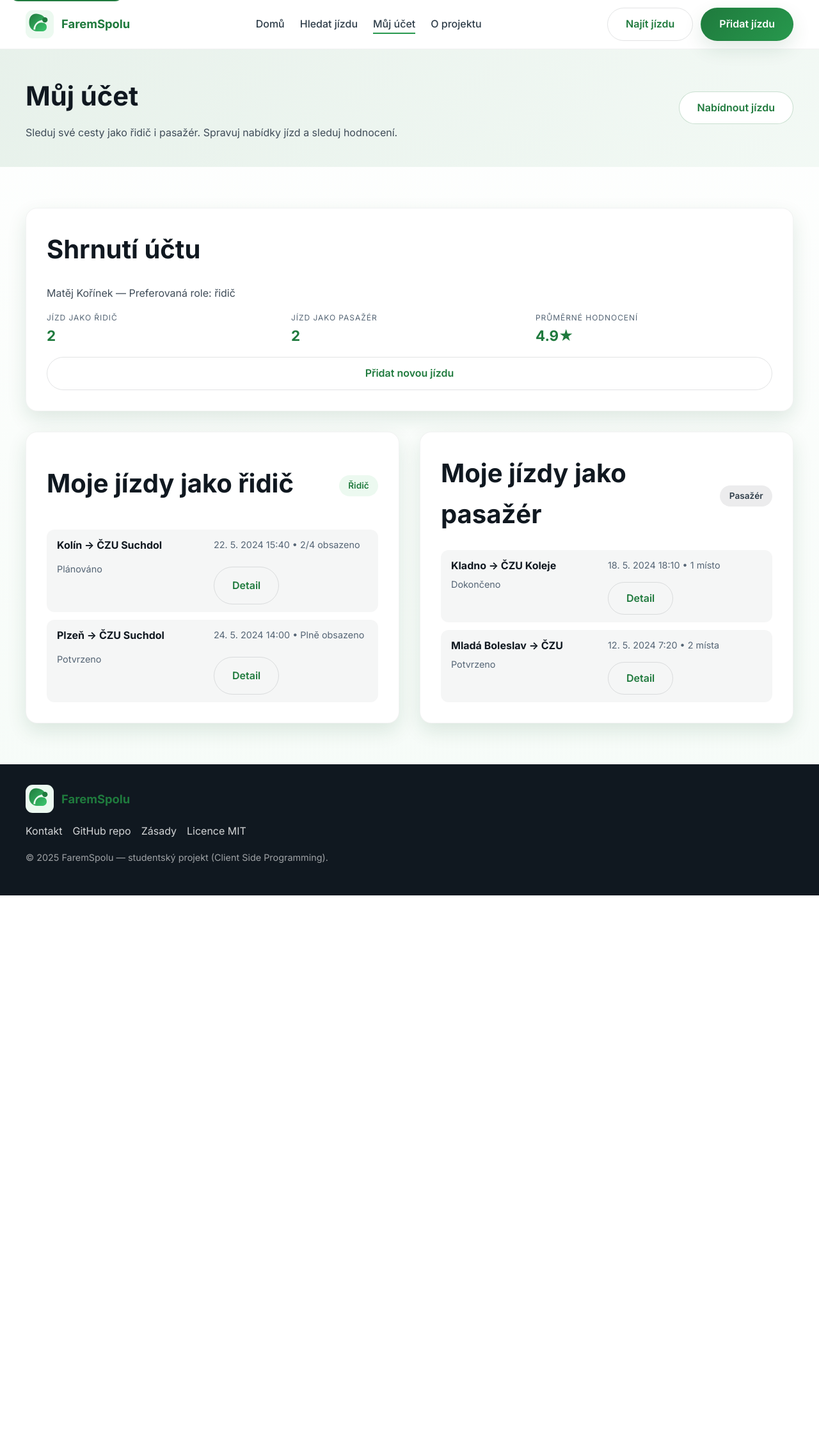
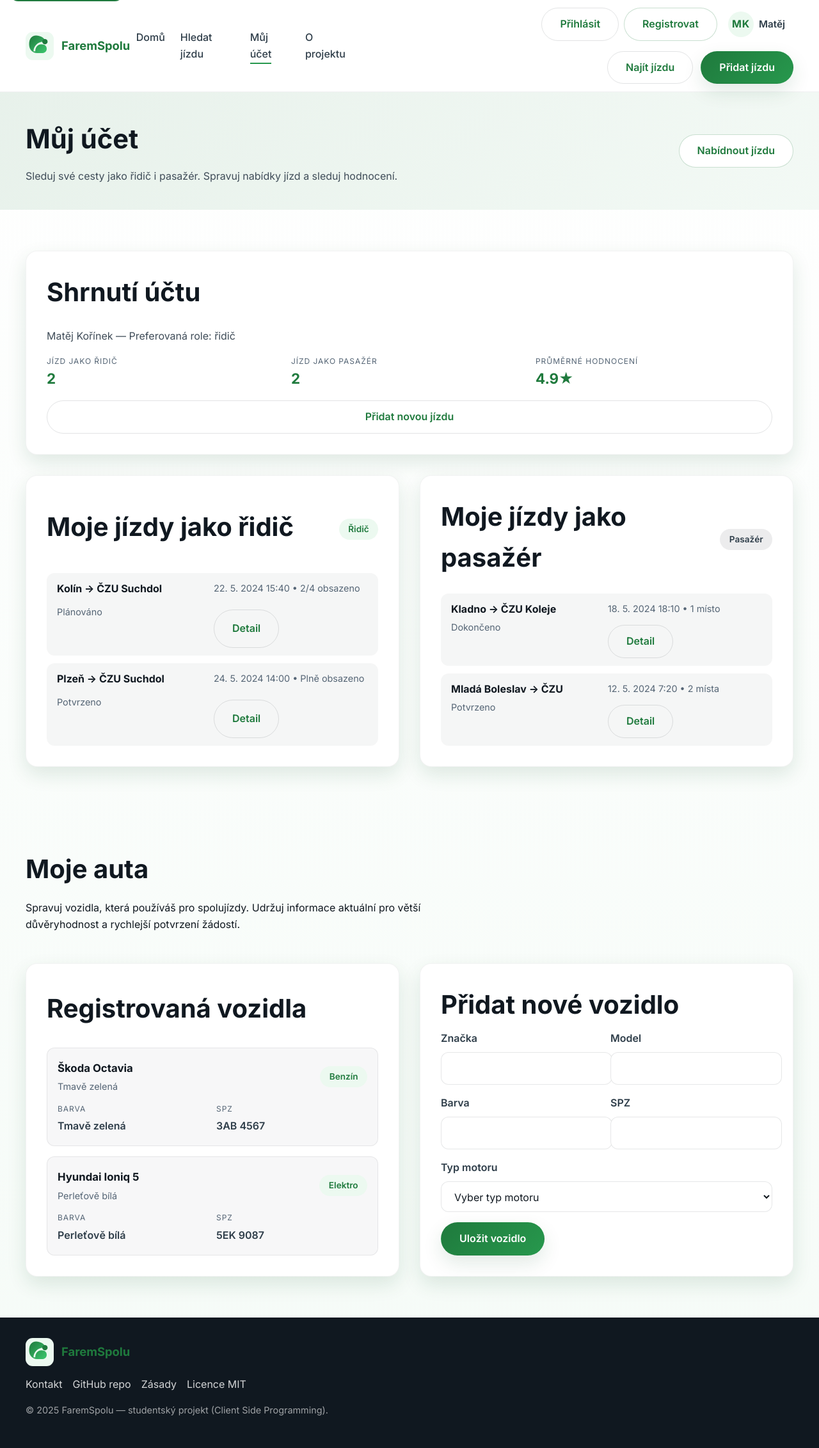
Before and after one commit to madMatt12/CZUber, a PHP site: page /account.html in a window 1280 px wide. Shown: the whole page at 64% size. Before the commit the page ends 1400 px from the top, so only its background shows below. Run offline with PHP 8.4, Linux system fonts and the light colour scheme.

Commit message:
Add account vehicles and login controls

```diff
--- a/account.html
+++ b/account.html
@@ -72,6 +72,65 @@
           </section>
         </div>
       </section>
+
+      <section class="section" data-animate>
+        <div class="container account-vehicles">
+          <div class="account-vehicles__header">
+            <h2 class="section__title">Moje auta</h2>
+            <p>
+              Spravuj vozidla, která používáš pro spolujízdy. Udržuj informace aktuální pro větší
+              důvěryhodnost a rychlejší potvrzení žádostí.
+            </p>
+          </div>
+          <div class="account-vehicles__content">
+            <article class="card account-vehicles__panel" aria-labelledby="vehicle-list-heading">
+              <div class="account__section-header">
+                <h3 id="vehicle-list-heading" class="section__title">Registrovaná vozidla</h3>
+              </div>
+              <ul class="account-vehicles__items" data-vehicle-list></ul>
+            </article>
+            <article class="card account-vehicles__form" aria-labelledby="vehicle-form-heading">
+              <div class="account__section-header">
+                <h3 id="vehicle-form-heading" class="section__title">Přidat nové vozidlo</h3>
+              </div>
+              <form data-vehicle-form>
+                <div class="account-vehicles__grid account-vehicles__grid--two">
+                  <label class="input" for="vehicle-brand">
+                    <span class="input__label">Značka</span>
+                    <input id="vehicle-brand" name="brand" type="text" required autocomplete="off" />
+                  </label>
+                  <label class="input" for="vehicle-model">
+                    <span class="input__label">Model</span>
+                    <input id="vehicle-model" name="model" type="text" required autocomplete="off" />
+                  </label>
+                </div>
+                <div class="account-vehicles__grid account-vehicles__grid--two">
+                  <label class="input" for="vehicle-color">
+                    <span class="input__label">Barva</span>
+                    <input id="vehicle-color" name="color" type="text" required autocomplete="off" />
+                  </label>
+                  <label class="input" for="vehicle-plate">
+                    <span class="input__label">SPZ</span>
+                    <input id="vehicle-plate" name="plate" type="text" required autocomplete="off" />
+                  </label>
+                </div>
+                <label class="input" for="vehicle-engine">
+                  <span class="input__label">Typ motoru</span>
+                  <select id="vehicle-engine" name="engine" required>
+                    <option value="" disabled selected hidden>Vyber typ motoru</option>
+                    <option value="benzin">Benzín</option>
+                    <option value="diesel">Diesel</option>
+                    <option value="lpg">LPG</option>
+                    <option value="electro">Elektro</option>
+                    <option value="hybrid">Hybrid</option>
+                  </select>
+                </label>
+                <button class="btn btn--primary" type="submit">Uložit vozidlo</button>
+              </form>
+            </article>
+          </div>
+        </div>
+      </section>
     </main>
     <footer class="site-footer" data-component="footer"></footer>
 
--- a/assets/css/styles.css
+++ b/assets/css/styles.css
@@ -813,6 +813,114 @@ button {
   margin-top: var(--space-2);
 }
 
+.account-vehicles {
+  display: grid;
+  gap: var(--space-6);
+}
+
+.account-vehicles__header {
+  display: grid;
+  gap: var(--space-2);
+  max-width: 640px;
+}
+
+.account-vehicles__content {
+  display: grid;
+  gap: var(--space-6);
+}
+
+.account-vehicles__panel {
+  display: grid;
+  gap: var(--space-4);
+}
+
+.account-vehicles__items {
+  list-style: none;
+  margin: 0;
+  padding: 0;
+  display: grid;
+  gap: var(--space-4);
+}
+
+.account-vehicles__item {
+  border-radius: var(--radius-sm);
+  border: 1px solid rgba(16, 24, 32, 0.08);
+  padding: var(--space-4);
+  display: grid;
+  gap: var(--space-3);
+  background: rgba(16, 24, 32, 0.03);
+}
+
+.account-vehicles__item-header {
+  display: flex;
+  align-items: center;
+  justify-content: space-between;
+  gap: var(--space-3);
+}
+
+.account-vehicles__item-title {
+  display: grid;
+  gap: var(--space-1);
+}
+
+.account-vehicles__item-title strong {
+  font-size: 1.05rem;
+}
+
+.account-vehicles__item-sub {
+  color: var(--color-gray-500);
+  font-size: 0.9rem;
+}
+
+.account-vehicles__meta {
+  display: grid;
+  gap: var(--space-3);
+  margin: 0;
+}
+
+.account-vehicles__meta div {
+  display: grid;
+  gap: var(--space-1);
+}
+
+.account-vehicles__meta dt {
+  font-size: 0.75rem;
+  text-transform: uppercase;
+  letter-spacing: 0.08em;
+  color: var(--color-gray-500);
+}
+
+.account-vehicles__meta dd {
+  margin: 0;
+  font-weight: 600;
+  color: var(--color-gray-700);
+}
+
+.account-vehicles__empty {
+  padding: var(--space-4);
+  border-radius: var(--radius-sm);
+  background: rgba(16, 24, 32, 0.04);
+  color: var(--color-gray-600);
+}
+
+.account-vehicles__form form {
+  display: grid;
+  gap: var(--space-4);
+}
+
+.account-vehicles__grid {
+  display: grid;
+  gap: var(--space-3);
+}
+
+.account-vehicles__grid--two {
+  grid-template-columns: repeat(auto-fit, minmax(160px, 1fr));
+}
+
+.account-vehicles__form .btn {
+  justify-self: start;
+}
+
 .site-header {
   position: sticky;
   top: 0;
@@ -849,6 +957,89 @@ button {
 
 .site-header__nav {
   display: none;
+}
+
+.site-header__actions {
+  display: flex;
+  align-items: center;
+  justify-content: flex-end;
+  gap: var(--space-3);
+  flex-wrap: wrap;
+}
+
+.site-header__auth {
+  display: flex;
+  align-items: center;
+  gap: var(--space-2);
+  flex-wrap: wrap;
+}
+
+.site-header__auth-guest {
+  display: flex;
+  align-items: center;
+  gap: var(--space-2);
+}
+
+.site-header__profile {
+  display: inline-flex;
+  align-items: center;
+  gap: var(--space-2);
+  padding: 0.25rem 0.75rem 0.25rem 0.25rem;
+  border-radius: 999px;
+  border: 1px solid transparent;
+  background: transparent;
+  color: var(--color-gray-900);
+  font-weight: 600;
+  cursor: pointer;
+  transition: background var(--transition-base), border-color var(--transition-base), box-shadow var(--transition-base);
+}
+
+.site-header__profile:hover,
+.site-header__profile:focus-visible {
+  background: rgba(39, 152, 77, 0.12);
+  border-color: rgba(39, 152, 77, 0.2);
+  outline: none;
+  box-shadow: 0 0 0 3px rgba(39, 152, 77, 0.2);
+}
+
+.site-header__avatar {
+  width: 40px;
+  height: 40px;
+  border-radius: 50%;
+  background: var(--color-green-100);
+  color: var(--color-green-600);
+  display: grid;
+  place-items: center;
+  font-weight: 700;
+  letter-spacing: 0.04em;
+  text-transform: uppercase;
+}
+
+.site-header__profile-name {
+  font-size: 0.95rem;
+  font-weight: 600;
+  color: var(--color-gray-700);
+  display: none;
+}
+
+.site-header__auth--mobile {
+  flex-direction: column;
+  align-items: stretch;
+  gap: var(--space-3);
+}
+
+.site-header__auth--mobile .site-header__auth-guest {
+  flex-direction: column;
+  align-items: stretch;
+  gap: var(--space-3);
+}
+
+.site-header__auth--mobile .btn {
+  width: 100%;
+}
+
+.site-header__auth--mobile .site-header__profile {
+  justify-content: center;
 }
 
 .nav__list {
@@ -1090,6 +1281,10 @@ button {
   .account__ride-list li {
     grid-template-columns: repeat(2, minmax(0, 1fr));
   }
+
+  .account-vehicles__meta {
+    grid-template-columns: repeat(2, minmax(0, 1fr));
+  }
 }
 
 @media (min-width: 768px) {
@@ -1123,6 +1318,22 @@ button {
 
   .account__lists {
     grid-template-columns: repeat(2, minmax(0, 1fr));
+  }
+
+  .account-vehicles__content {
+    grid-template-columns: repeat(2, minmax(0, 1fr));
+  }
+
+  .site-header__profile-name {
+    display: inline;
+  }
+
+  .site-header__actions {
+    gap: var(--space-4);
+  }
+
+  .site-header__auth {
+    gap: var(--space-3);
   }
 
   .site-header__nav {
--- a/assets/js/data.js
+++ b/assets/js/data.js
@@ -126,6 +126,10 @@ const account = {
   passengerRides: [
     { id: 'ride-2', title: 'Kladno → ČZU Koleje', date: '18. 5. 2024 18:10', seats: '1 místo', status: 'Dokončeno' },
     { id: 'ride-3', title: 'Mladá Boleslav → ČZU', date: '12. 5. 2024 7:20', seats: '2 místa', status: 'Potvrzeno' }
+  ],
+  vehicles: [
+    { id: 'vehicle-1', brand: 'Škoda', model: 'Octavia', color: 'Tmavě zelená', plate: '3AB 4567', engine: 'benzin' },
+    { id: 'vehicle-2', brand: 'Hyundai', model: 'Ioniq 5', color: 'Perleťově bílá', plate: '5EK 9087', engine: 'electro' }
   ]
 };
 
--- a/assets/js/main.js
+++ b/assets/js/main.js
@@ -6,8 +6,16 @@ document.documentElement.classList.add('has-js');
 const state = {
   activeModal: null,
   modalCleanup: null,
-  toastTimeout: null
+  toastTimeout: null,
+  isAuthenticated: false,
+  authBound: false,
+  profile: {
+    name: 'Matěj Kořínek',
+    initials: 'MK'
+  }
 };
+
+const AUTH_STORAGE_KEY = 'faremspolu-authenticated';
 
 const NAV_LINKS = [
   { href: 'index.html', label: 'Domů', key: 'home' },
@@ -46,6 +54,8 @@ const renderHeader = (activeKey) => {
     return `<li><a class="nav__link" href="${link.href}" data-nav="${link.key}"${current}>${link.label}</a></li>`;
   }).join('');
 
+  const firstName = state.profile.name.split(' ')[0] || state.profile.name;
+
   header.innerHTML = `
     <div class="container site-header__inner">
       <a class="site-header__brand" href="index.html">
@@ -55,9 +65,27 @@ const renderHeader = (activeKey) => {
       <nav class="site-header__nav" aria-label="Hlavní navigace">
         <ul class="nav__list">${linksHtml}</ul>
       </nav>
-      <div class="site-header__cta">
-        <a class="btn btn--ghost" href="rides.html">Najít jízdu</a>
-        <button class="btn btn--primary" data-modal-open="offer-modal">Přidat jízdu</button>
+      <div class="site-header__actions">
+        <div class="site-header__auth" data-auth-container>
+          <div class="site-header__auth-guest" data-auth-guest>
+            <button class="btn btn--ghost" type="button" data-auth-login>Přihlásit</button>
+            <button class="btn btn--secondary" type="button" data-auth-register>Registrovat</button>
+          </div>
+          <button
+            class="site-header__profile"
+            type="button"
+            data-auth-profile
+            hidden
+            aria-label="Profil uživatele ${state.profile.name}"
+          >
+            <span class="site-header__avatar" data-auth-initials aria-hidden="true">${state.profile.initials}</span>
+            <span class="site-header__profile-name" data-auth-name aria-hidden="true">${firstName}</span>
+          </button>
+        </div>
+        <div class="site-header__cta">
+          <a class="btn btn--ghost" href="rides.html">Najít jízdu</a>
+          <button class="btn btn--primary" data-modal-open="offer-modal">Přidat jízdu</button>
+        </div>
       </div>
       <button class="site-header__menu" type="button" aria-expanded="false" aria-controls="nav-menu">
         <span class="sr-only">Otevřít navigaci</span>
@@ -66,6 +94,22 @@ const renderHeader = (activeKey) => {
     </div>
     <nav class="site-header__mobile" id="nav-menu" hidden aria-label="Mobilní navigace">
       <ul class="nav__list">${linksHtml}</ul>
+      <div class="site-header__auth site-header__auth--mobile" data-auth-container>
+        <div class="site-header__auth-guest" data-auth-guest>
+          <button class="btn btn--ghost" type="button" data-auth-login>Přihlásit</button>
+          <button class="btn btn--secondary" type="button" data-auth-register>Registrovat</button>
+        </div>
+        <button
+          class="site-header__profile"
+          type="button"
+          data-auth-profile
+          hidden
+          aria-label="Profil uživatele ${state.profile.name}"
+        >
+          <span class="site-header__avatar" data-auth-initials aria-hidden="true">${state.profile.initials}</span>
+          <span class="site-header__profile-name" data-auth-name aria-hidden="true">${firstName}</span>
+        </button>
+      </div>
       <div class="site-header__cta-mobile">
         <a class="btn btn--ghost" href="rides.html">Najít jízdu</a>
         <button class="btn btn--primary" data-modal-open="offer-modal">Přidat jízdu</button>
@@ -320,6 +364,80 @@ const setupFooterMeta = () => {
   }
 };
 
+const readAuthState = () => {
+  try {
+    return window.localStorage.getItem(AUTH_STORAGE_KEY) === 'true';
+  } catch (error) {
+    console.warn('Nepodařilo se načíst stav přihlášení', error);
+    return false;
+  }
+};
+
+const persistAuthState = (value) => {
+  try {
+    window.localStorage.setItem(AUTH_STORAGE_KEY, value ? 'true' : 'false');
+  } catch (error) {
+    console.warn('Nepodařilo se uložit stav přihlášení', error);
+  }
+};
+
+const updateAuthUI = () => {
+  qsa('[data-auth-container]').forEach((container) => {
+    const guest = qs('[data-auth-guest]', container);
+    const profile = qs('[data-auth-profile]', container);
+    const name = qs('[data-auth-name]', container);
+    const initials = qs('[data-auth-initials]', container);
+
+    if (!profile) return;
+
+    if (state.isAuthenticated) {
+      guest?.setAttribute('hidden', '');
+      profile.removeAttribute('hidden');
+      if (name) {
+        name.textContent = state.profile.name.split(' ')[0] || state.profile.name;
+      }
+      if (initials) {
+        initials.textContent = state.profile.initials;
+      }
+    } else {
+      guest?.removeAttribute('hidden');
+      profile.setAttribute('hidden', '');
+    }
+  });
+};
+
+const loginUser = () => {
+  if (state.isAuthenticated) return;
+  state.isAuthenticated = true;
+  persistAuthState(true);
+  updateAuthUI();
+  showToast('Vítej zpět, Matěji!');
+};
+
+const setupAuthControls = () => {
+  state.isAuthenticated = readAuthState();
+  updateAuthUI();
+
+  if (state.authBound) return;
+
+  delegate('click', '[data-auth-login]', (event) => {
+    event.preventDefault();
+    loginUser();
+  });
+
+  delegate('click', '[data-auth-register]', (event) => {
+    event.preventDefault();
+    showToast('Registrace bude brzy dostupná.');
+  });
+
+  delegate('click', '[data-auth-profile]', (event) => {
+    event.preventDefault();
+    showToast('Správa profilu je ve vývoji.');
+  });
+
+  state.authBound = true;
+};
+
 export const showToast = (message, type = 'info') => {
   const toast = ensureToastRoot();
   toast.textContent = message;
@@ -341,6 +459,7 @@ export const initBase = (activeKey = '') => {
   renderFooter();
   ensureToastRoot();
   setupHeaderMenu();
+  setupAuthControls();
   setupFooterMeta();
   setupModalInteractions();
   highlightNav(activeKey);
--- a/assets/js/pages/account.js
+++ b/assets/js/pages/account.js
@@ -1,6 +1,16 @@
 import { initBase, showToast } from '../main.js';
 import { getAccountOverview } from '../data.js';
 import { qs } from '../utils/dom.js';
+
+const ENGINE_LABELS = {
+  benzin: 'Benzín',
+  diesel: 'Diesel',
+  lpg: 'LPG',
+  electro: 'Elektro',
+  hybrid: 'Hybrid'
+};
+
+let accountState = null;
 
 const roleLabel = (role) => {
   if (role === 'driver') return 'Preferovaná role: řidič';
@@ -28,6 +38,75 @@ const renderRideList = (selector, rides) => {
   });
 };
 
+const getEngineLabel = (engine) => ENGINE_LABELS[engine] || engine;
+
+const createVehicleItem = (vehicle) => {
+  const item = document.createElement('li');
+  item.className = 'account-vehicles__item';
+
+  const header = document.createElement('div');
+  header.className = 'account-vehicles__item-header';
+
+  const titleWrap = document.createElement('div');
+  titleWrap.className = 'account-vehicles__item-title';
+
+  const title = document.createElement('strong');
+  title.textContent = `${vehicle.brand} ${vehicle.model}`.trim();
+
+  const subtitle = document.createElement('span');
+  subtitle.className = 'account-vehicles__item-sub';
+  subtitle.textContent = vehicle.color;
+
+  titleWrap.append(title, subtitle);
+
+  const badge = document.createElement('span');
+  badge.className = 'badge';
+  badge.textContent = getEngineLabel(vehicle.engine);
+
+  header.append(titleWrap, badge);
+
+  const meta = document.createElement('dl');
+  meta.className = 'account-vehicles__meta';
+
+  const colorGroup = document.createElement('div');
+  const colorLabel = document.createElement('dt');
+  colorLabel.textContent = 'Barva';
+  const colorValue = document.createElement('dd');
+  colorValue.textContent = vehicle.color;
+  colorGroup.append(colorLabel, colorValue);
+
+  const plateGroup = document.createElement('div');
+  const plateLabel = document.createElement('dt');
+  plateLabel.textContent = 'SPZ';
+  const plateValue = document.createElement('dd');
+  plateValue.textContent = vehicle.plate;
+  plateGroup.append(plateLabel, plateValue);
+
+  meta.append(colorGroup, plateGroup);
+
+  item.append(header, meta);
+
+  return item;
+};
+
+const renderVehicles = (vehicles = []) => {
+  const list = qs('[data-vehicle-list]');
+  if (!list) return;
+  list.innerHTML = '';
+
+  if (!vehicles.length) {
+    const empty = document.createElement('li');
+    empty.className = 'account-vehicles__empty';
+    empty.textContent = 'Zatím nemáš uložená žádná vozidla.';
+    list.append(empty);
+    return;
+  }
+
+  vehicles.forEach((vehicle) => {
+    list.append(createVehicleItem(vehicle));
+  });
+};
+
 const hydrateAccount = (data) => {
   const roleEl = qs('[data-account-role]');
   const driverCount = qs('[data-account-driver-count]');
@@ -45,13 +124,77 @@ const hydrateAccount = (data) => {
 
   renderRideList('[data-driver-rides]', data.driverRides);
   renderRideList('[data-passenger-rides]', data.passengerRides);
+  renderVehicles(data.vehicles || []);
+};
+
+const cleanInput = (value) => value.toString().trim().replace(/\s+/g, ' ');
+
+const formatPlate = (value) =>
+  value
+    .toString()
+    .trim()
+    .toUpperCase()
+    .replace(/\s+/g, ' ');
+
+const setupVehicleForm = () => {
+  const form = qs('[data-vehicle-form]');
+  if (!form || form.dataset.bound) return;
+
+  form.dataset.bound = 'true';
+  form.addEventListener('submit', (event) => {
+    event.preventDefault();
+
+    if (!form.checkValidity()) {
+      form.reportValidity();
+      return;
+    }
+
+    if (!accountState) {
+      showToast('Počkej na načtení účtu.', 'error');
+      return;
+    }
+
+    const formData = new FormData(form);
+    const brand = cleanInput(formData.get('brand') || '');
+    const model = cleanInput(formData.get('model') || '');
+    const color = cleanInput(formData.get('color') || '');
+    const plate = formatPlate(formData.get('plate') || '');
+    const engine = formData.get('engine');
+
+    if (!brand || !model || !color || !plate || !engine) {
+      showToast('Vyplň všechna povinná pole.', 'error');
+      return;
+    }
+
+    const vehicle = {
+      id: `vehicle-${Date.now()}`,
+      brand,
+      model,
+      color,
+      plate,
+      engine
+    };
+
+    accountState.vehicles = [...(accountState.vehicles || []), vehicle];
+    renderVehicles(accountState.vehicles);
+    showToast('Vozidlo bylo přidáno do profilu.');
+    form.reset();
+    qs('#vehicle-brand', form)?.focus();
+  });
 };
 
 const main = async () => {
   initBase('account');
   try {
     const data = await getAccountOverview();
-    hydrateAccount(data);
+    accountState = {
+      ...data,
+      driverRides: Array.isArray(data.driverRides) ? [...data.driverRides] : [],
+      passengerRides: Array.isArray(data.passengerRides) ? [...data.passengerRides] : [],
+      vehicles: Array.isArray(data.vehicles) ? [...data.vehicles] : []
+    };
+    hydrateAccount(accountState);
+    setupVehicleForm();
   } catch (error) {
     console.error('Nepodařilo se načíst profil', error);
     showToast('Nepodařilo se načíst účet.', 'error');
```
